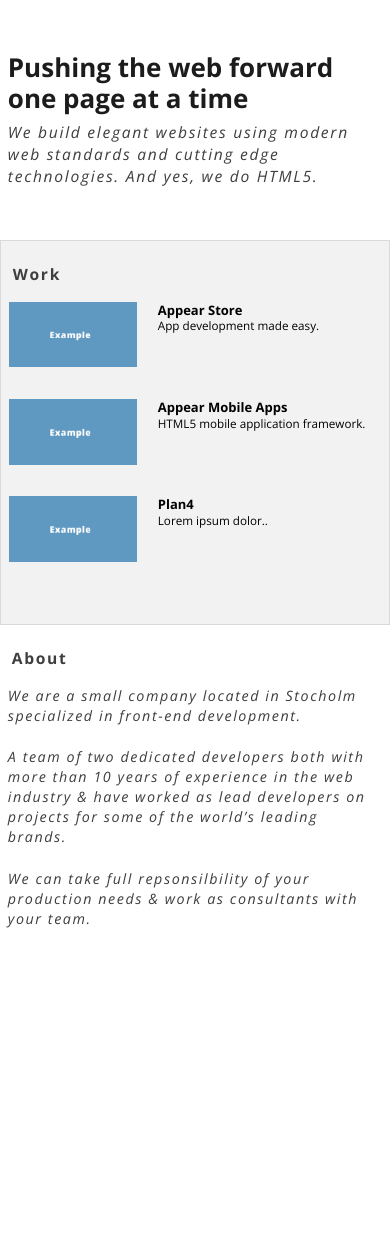
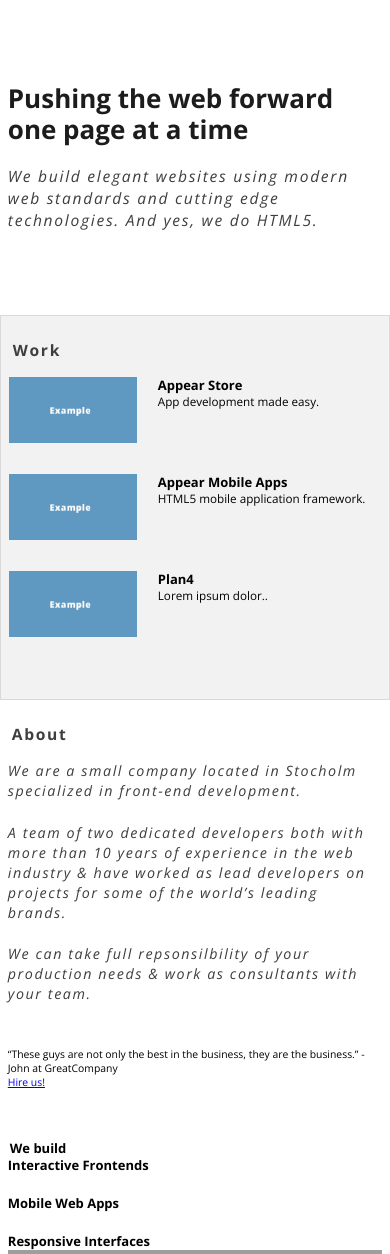
Before and after one commit to 14islands/14islands-com-v1, a PHP site: page / in a window 390 px wide. Shown: the top 1254 px of the page. Before the commit the page ends 928 px from the top, so only its background shows below. Run offline with PHP 8.4, Linux system fonts and the light colour scheme; grey boxes are pictures that could not be loaded.

Commit message:
Added additional markup & SVG image

```diff
--- a/css/style.css
+++ b/css/style.css
@@ -32,7 +32,7 @@ h1 {
   font-size: 4.0625em;
   line-height: 1.2em;
   color: #1c1c1c;
-  padding-bottom: 0.3em;
+  padding-bottom: .8em;
 }
 h2,
 h3,
@@ -69,9 +69,32 @@ p {
 /*
 * Layout
 */
-.wrapper {
+.wrapper-base {
+  *zoom: 1;
   max-width: 1200px;
   margin: 0 auto;
+}
+.wrapper-base:before,
+.wrapper-base:after {
+  content: "";
+  display: table;
+}
+.wrapper-base:after {
+  clear: both;
+}
+.wrapper {
+  *zoom: 1;
+  max-width: 1200px;
+  margin: 0 auto;
+  padding-bottom: 3em;
+}
+.wrapper:before,
+.wrapper:after {
+  content: "";
+  display: table;
+}
+.wrapper:after {
+  clear: both;
 }
 .column {
   padding-left: 0.75em;
@@ -83,6 +106,9 @@ p {
   box-sizing: border-box;
 }
 .column-wide {
+  *zoom: 1;
+  max-width: 1200px;
+  margin: 0 auto;
   padding-left: 0.75em;
   padding-right: 0.75em;
   -webkit-box-sizing: border-box;
@@ -90,8 +116,6 @@ p {
   -o-box-sizing: border-box;
   -ms-box-sizing: border-box;
   box-sizing: border-box;
-  max-width: 1200px;
-  margin: 0 auto;
   *zoom: 1;
 }
 .column-wide:before,
@@ -102,7 +126,15 @@ p {
 .column-wide:after {
   clear: both;
 }
-.column-three {
+.column-wide:before,
+.column-wide:after {
+  content: "";
+  display: table;
+}
+.column-wide:after {
+  clear: both;
+}
+.column-two {
   padding-left: 0.75em;
   padding-right: 0.75em;
   -webkit-box-sizing: border-box;
@@ -111,7 +143,20 @@ p {
   -ms-box-sizing: border-box;
   box-sizing: border-box;
   float: left;
-  /* Takes one third */
+  /* Takes two thirds of width */
+
+  width: 66.66666666666667%;
+}
+.column-third {
+  padding-left: 0.75em;
+  padding-right: 0.75em;
+  -webkit-box-sizing: border-box;
+  -moz-box-sizing: border-box;
+  -o-box-sizing: border-box;
+  -ms-box-sizing: border-box;
+  box-sizing: border-box;
+  float: left;
+  /* Takes one third of with */
 
   width: 33.333333333333336%;
 }
@@ -119,13 +164,13 @@ p {
 * Header
 */
 header {
-  padding-bottom: 5em;
+  padding-bottom: 8em;
 }
 /*
 * Intro
 */
 #intro {
-  padding-bottom: 5em;
+  padding-bottom: 8em;
 }
 #intro h2 {
   /* Dont want it to
@@ -140,7 +185,6 @@ header {
   *zoom: 1;
   background: #f2f2f2;
   border: 1px solid #d9d9d9;
-  padding-bottom: 3em;
 }
 #work:before,
 #work:after {
@@ -196,7 +240,8 @@ header {
   h1 {
     font-size: 2.5em;
   }
-  .column-three {
+  .column-third,
+  .column-two {
     width: 100%;
     padding-bottom: 2em;
   }
--- a/index.html
+++ b/index.html
@@ -56,7 +56,7 @@
 			<article class="wrapper" >
 				<h3 class="column-wide">Work</h3>
 
-				<section class="column-three">
+				<section class="column-third">
 
 					<figure>
 
@@ -71,7 +71,7 @@
 
 				</section>
 
-				<section class="column-three">
+				<section class="column-third">
 
 					<figure>
 
@@ -86,7 +86,7 @@
 
 				</section>
 
-				<section class="column-three">
+				<section class="column-third">
 
 					<figure>
 
@@ -106,12 +106,13 @@
 
 		</div>
 
-		<div id="about">
+		<article id="about">
 
-			<article class="wrapper" >
+			<section class="wrapper" >
+
 				<h3 class="column-wide">About</h3>
 
-				<section class="column-wide" >
+				<div class="column-two" >
 					<p>
 						We are a small company located in Stocholm specialized in front-end development.
 					</p>
@@ -121,10 +122,81 @@
 					<p>
 						We can take full repsonsilbility of your production needs & work as consultants with your team.
 					</p>
-				</section>
+				</div>
 
-			</article>
+				<div class="column-third" >
 
+					<blockquote>
+		            	<q>These guys are not only the best in the business, they are the business.</q>
+		            	<span>- John at GreatCompany</span>
+		          	</blockquote>
+
+		          	<a href="#">
+		          		Hire us!
+		          	</a>
+
+				</div>
+
+			</section>
+
+			<section class="wrapper" >
+
+				<h4 class="column-wide">We build</h4>
+
+				<div class="column-third" >
+					<h4>Interactive Frontends</h4>
+				</div>
+
+				<div class="column-third" >
+					<h4>Mobile Web Apps</h4>
+				</div>
+
+				<div class="column-third" >
+					<h4>Responsive Interfaces</h4>
+
+					<object data="img/about/responsive.svg" type="image/svg+xml" style="width:100%">
+					  <a href="img/about/responsive.svg">
+					    <!--[if lte IE 8 ]-->
+					      <img src="x.png" alt="Responsive ui">
+					    <--![endif]-->
+					  </a>
+					</object>
+				</div>
+
+			</section>
+
+			<section class="wrapper" >
+
+				<div class="column-third" >
+					<h4>We are</h4>
+					<ul>
+						<li>HTML5 Specialists</li>
+						<li>Creative Developers</li>
+						<li>Javascript nerds</li>
+					</ul>
+				</div>
+
+				<div class="column-third" >
+					<h4>We care about</h4>
+					<ul>
+						<li>Quality</li>
+						<li>User Experience</li>
+						<li>Honesty</li>
+					</ul>
+				</div>
+
+				<div class="column-third" >
+					<h4>We also</h4>
+					<ul>
+						<li>Give talks & workshops about web development</li>
+						<li>Love experimenting with emerging technologies</li>
+						<li>Give back to the community</li>
+					</ul>
+				</div>
+
+			</section>
+
+		</article>
 
 		<footer>
 
--- a/less/style.less
+++ b/less/style.less
@@ -36,7 +36,7 @@ h1 {
 
 	color: #1c1c1c;
 
-	padding-bottom: 0.3em;
+	padding-bottom: .8em;
 }
 
 h2, h3, p {
@@ -87,9 +87,16 @@ p {
 * Layout
 */
 
-.wrapper {
+.wrapper-base {
+	.clearfix;
+
 	max-width: 1200px;
 	margin: 0 auto;
+}
+
+.wrapper {
+	.wrapper-base;
+	padding-bottom: 3em;
 }
 
 .column {
@@ -100,19 +107,30 @@ p {
 }
 
 .column-wide {
+	.wrapper-base;
 	.column;
-	.wrapper;
 	.clearfix;
 }
 
-.column-three {
+.column-two {
+	.column;
+	float: left;
+
+	/* Takes two thirds of width */
+	width: 100% / 1.5;
+}
+
+.column-third {
 	.column;
 
 	float: left;
 
-	/* Takes one third */
+	/* Takes one third of with */
 	width: 100% / 3;
 }
+
+
+
 
 
 /*
@@ -121,7 +139,7 @@ p {
 
 
 header {
-	padding-bottom: 5em;
+	padding-bottom: 8em;
 }
 
 
@@ -130,7 +148,7 @@ header {
 */
 
 #intro {
-	padding-bottom: 5em;
+	padding-bottom: 8em;
 }
 
 #intro h2 {
@@ -152,7 +170,7 @@ header {
 	background: @light;
 	border: 1px solid @silver;
 
-	padding-bottom: 3em;
+
 }
 
 
@@ -220,7 +238,7 @@ header {
 		font-size: ( 40 / @font-size ) * @em;
 	}
 
-	.column-three {
+	.column-third, .column-two {
 		width: 100%;
 		padding-bottom: 2em;
 	}
```
Also changed, not shown: img/about/Untitled-4.svg (added), img/about/responsive.svg (added), 2 other files.
